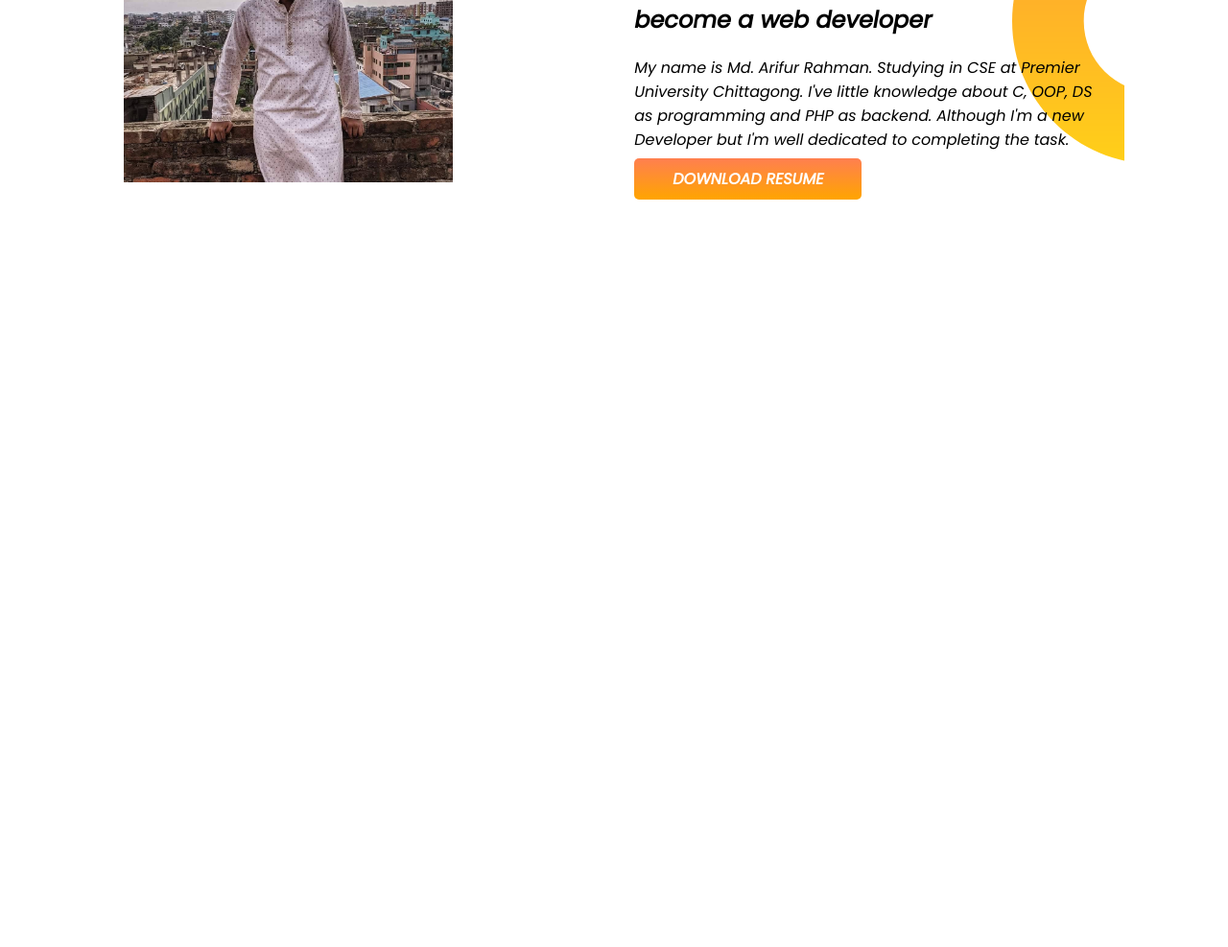
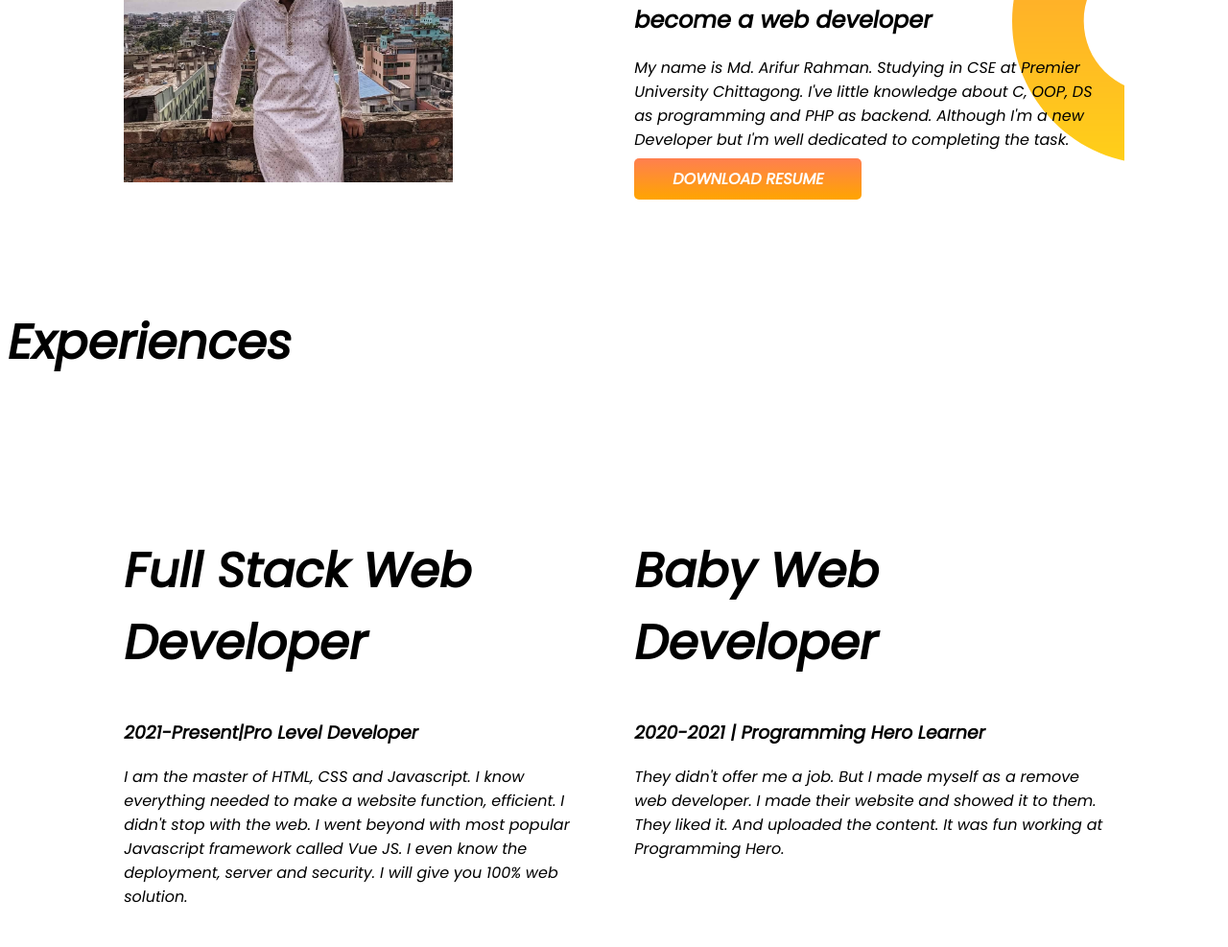
Before and after one commit to MdArifurRahmanRaihan/My-Portfolio, a plain HTML site: page index.html in a window 1280 px wide. Shown: the part 957-1944 px from the top of the page at 96% size. Before the commit the page ends 1277 px from the top, so only its background shows below. Drawn offline with Linux system fonts and the light colour scheme; a web font is replaced by a local one.

Commit message:
Experiences

```diff
--- a/index.html
+++ b/index.html
@@ -17,7 +17,7 @@
 </head>
 
 <body>
-    <section class="top-banner">
+    <section class="top-banner flexible-container">
         <div class="half-width">
             <h1> Welcome To</h1>
         <h1><span class="color">Md. Arifur Rahman</span> World</h1>
@@ -31,7 +31,7 @@
                 <img src="Arif.jpg" alt="">
             </div>
     </section>
-    <section class="dream-big">
+    <section class="dream-big flexible-container">
         <div class="half-width">
             <img src="Arif.jpg" alt="">
         </div>
@@ -45,6 +45,23 @@
             <a class="link-button" target="_blank" href="dream-bg.png">DOWNLOAD RESUME</a>
         </div>
     </section>
+    <section>
+        <div>
+            <h1>Experiences</h1>
+        </div>
+        <div class="flexible-container">
+            <div class="half-width">
+                <h1>Full Stack Web Developer</h1>
+                <h3>2021-Present|Pro Level Developer</h3>
+                <p>I am the master of HTML, CSS and Javascript. I know everything needed to make a website function, efficient. I didn't stop with the web. I went beyond with most popular Javascript framework called Vue JS. I even know the deployment, server and security. I will give you 100% web solution.</p>
+            </div>
+            <div class="half-width">
+                <h1>Baby Web Developer</h1>
+                <h3>2020-2021 | Programming Hero Learner</h3>
+                <p>They didn't offer me a job. But I made myself as a remove web developer. I made their website and showed it to them. They liked it. And uploaded the content. It was fun working at Programming Hero.</p>
+            </div>
+        </div>
+    </section>
 </body>
 
 </html>
--- a/style.css
+++ b/style.css
@@ -7,7 +7,7 @@ h1{
 .color{
     color: burlywood;
 }
-section{
+.flexible-container{
     display: flex;
     margin: 100px;
 }
```
